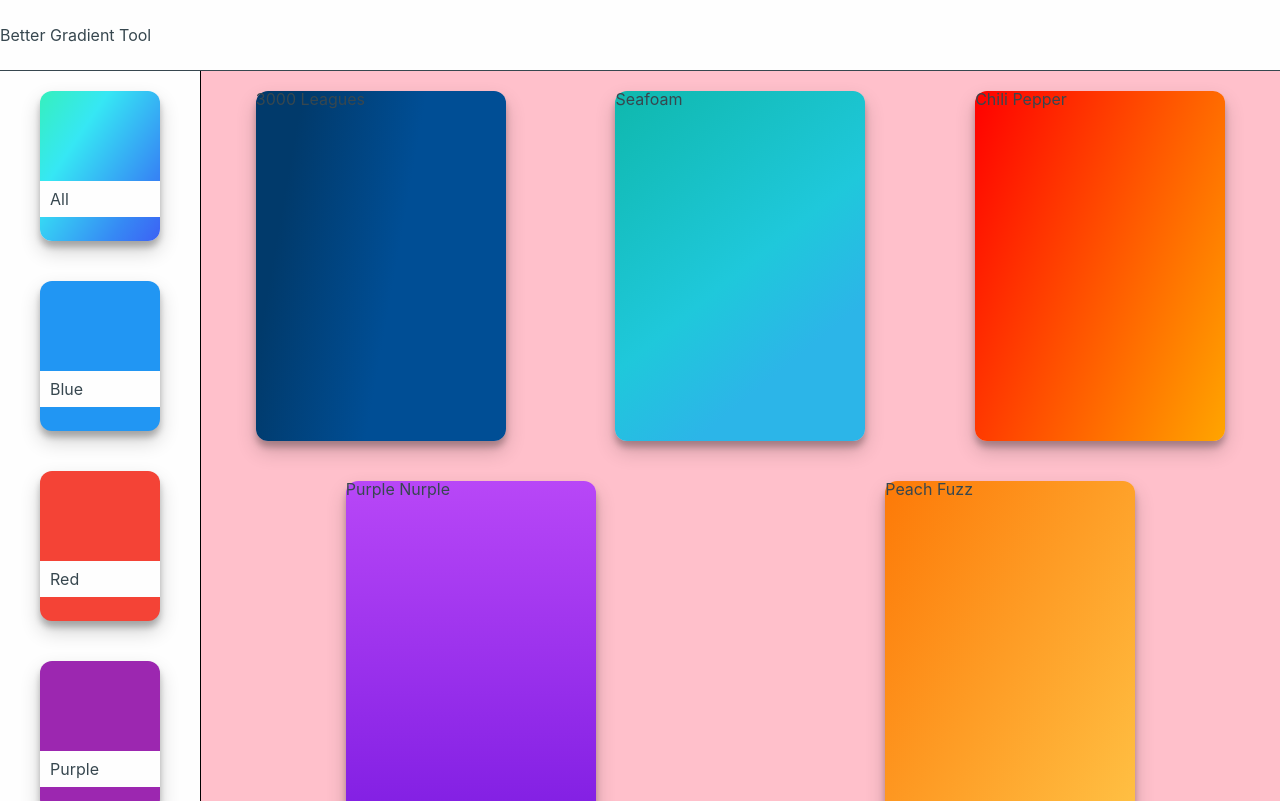
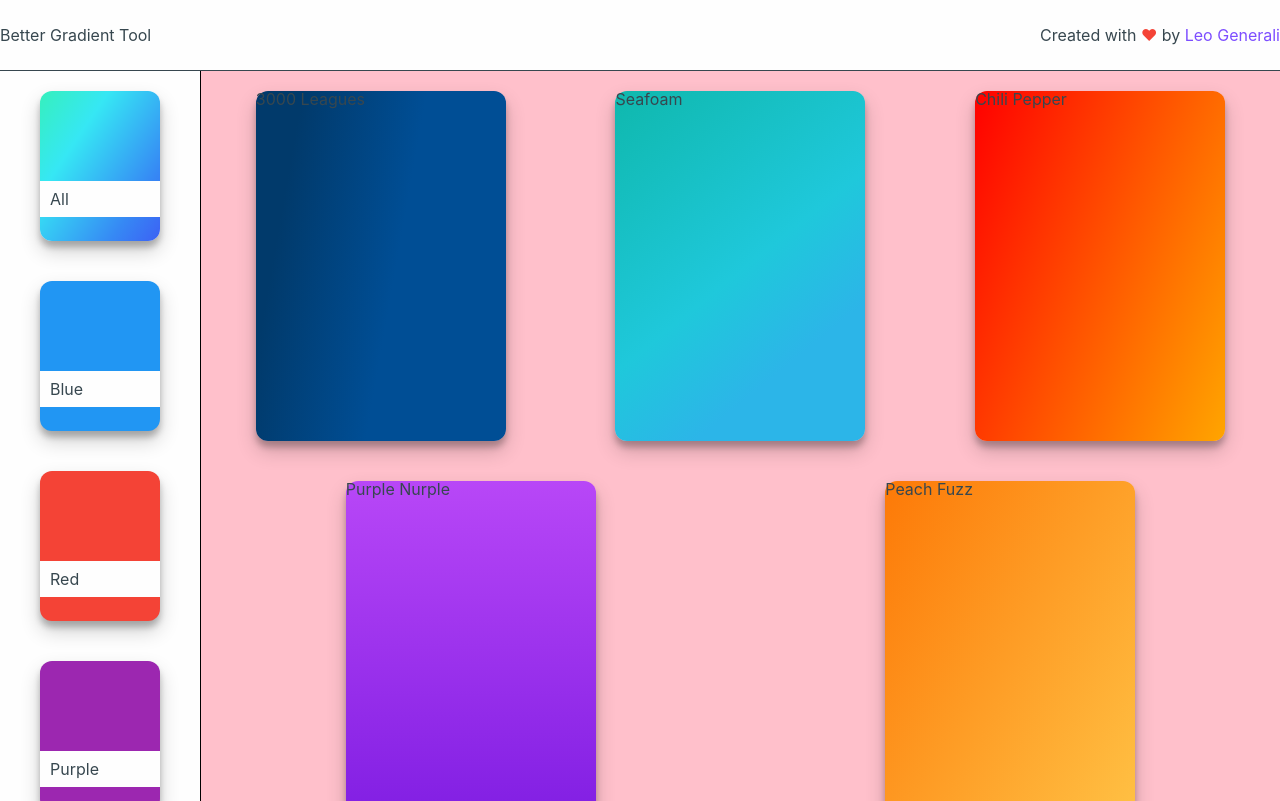
Before and after one commit to leo-generali/better-gradient-tool, a React (Create React App) app: page / in a window 1280 px wide. Built offline with nearby package versions, Linux system fonts and the light colour scheme.

Commit message:
Update header to include link to personal site; update shared sass to include link wrapper

```diff
--- a/src/components/Header.js
+++ b/src/components/Header.js
@@ -6,6 +6,7 @@ class Header extends Component {
 			<header className="header">
 				<div className="header__container">
 					<h1>Better Gradient Tool</h1>
+					<p className="created-with">Created with <span className="heart">♥</span> by <span className="link-wrapper"><a href="http://www.leogenerali.com/">Leo Generali</a></span></p>
 				</div>
 			</header>
 		);
--- a/src/styles/base/_shared.scss
+++ b/src/styles/base/_shared.scss
@@ -1,6 +1,13 @@
 // /*------------------------------------*\
 //     Shared
 // \*------------------------------------*/
+
+$link-color: #7C4DFF;
+
+a {
+	color: $link-color;
+	text-decoration: none;
+}
 
 body {
     font-family: $font-stack;
@@ -9,3 +16,36 @@ body {
 h1, h2, h3, h4, h5, h6, p {
 	color: $black;
 }
+
+.link-wrapper {
+	position: relative;
+	cursor: pointer;
+
+	&:before, &:after {
+		content: '';
+		position: absolute;
+		width: 0%;
+		height: 2px;
+		top: 100%;
+		margin-top: -0.5px;
+		background: $link-color;
+	}
+
+	&:after {
+		right: 0px;
+		background: $link-color;
+		transition: width 0.25s cubic-bezier(0, 1, 1, 1);
+	}
+
+	&:hover:before {
+		background: $link-color;
+		width: 100%;
+		transition: width 0.25s cubic-bezier(0, 1, 1, 1);
+	}
+
+	&:hover:after {
+		background: transparent;
+		width: 100%;
+		transition: 0s;
+	}
+}
--- a/src/styles/components/_header.scss
+++ b/src/styles/components/_header.scss
@@ -6,13 +6,20 @@
 	background-color: $white;
     border-bottom: 1px solid $black;
 
+    &__container{
+		max-width: 1280px;
+		margin: 0 auto;
+		height: 70px;
+
+		display: flex;
+		align-items: center;
+    }
 }
 
-.header__container {
-	max-width: 1280px;
-	margin: 0 auto;
-	height: 70px;
+.created-with {
+	margin-left: auto;
+}
 
-	display: flex;
-	align-items: center;
+.heart {
+	color: #F44336;
 }
```
